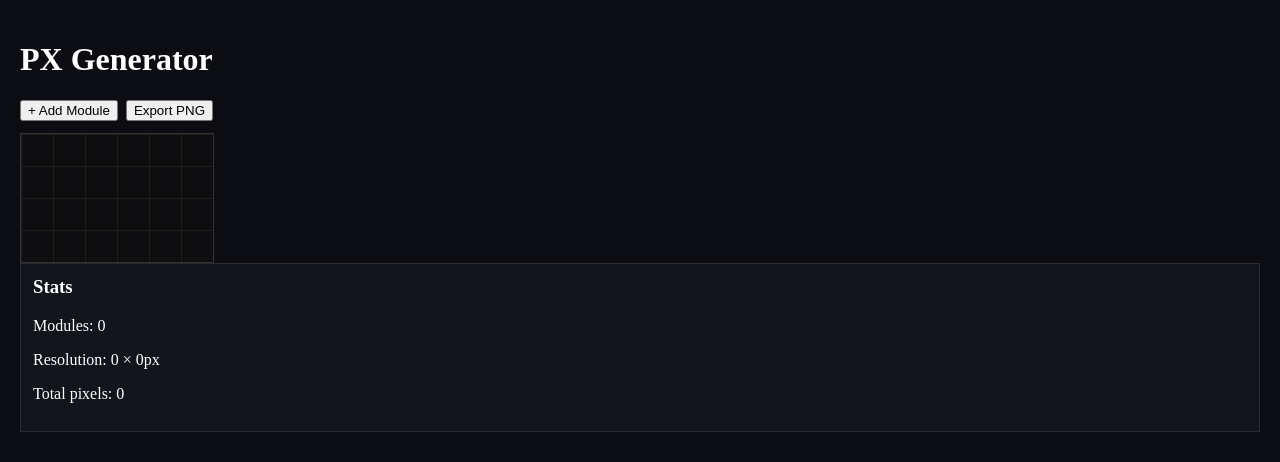
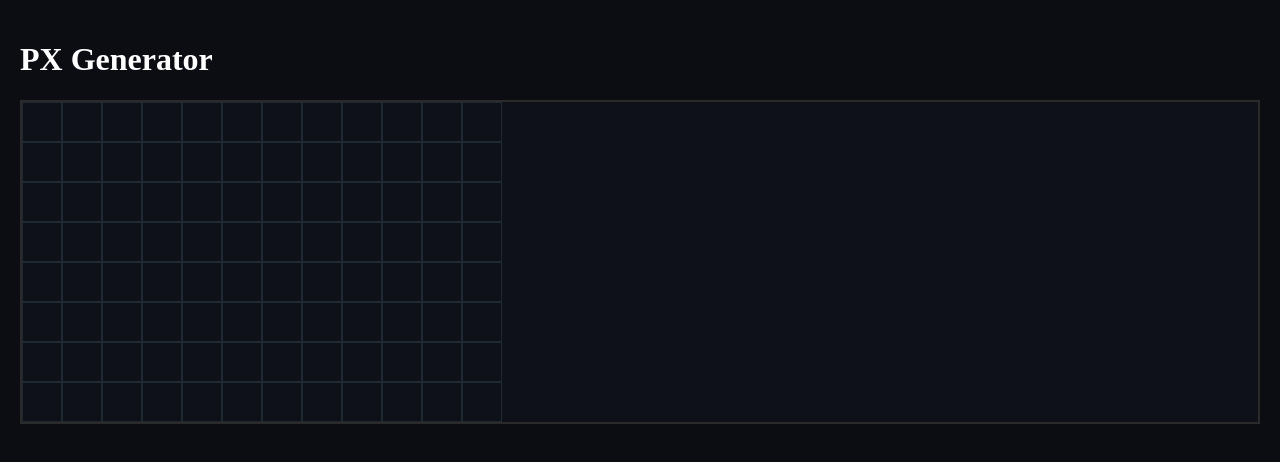
Before and after one commit to emiliozoom/px-generator, a Next.js app: page / in a window 1280 px wide. Shown: the top 462 px of the page. Built offline with nearby package versions, Linux system fonts and the light colour scheme.

Commit message:
Refactor PixelGridCanvas component structure

```diff
--- a/components/PixelGridCanvas.tsx
+++ b/components/PixelGridCanvas.tsx
@@ -1,94 +1,33 @@
 "use client";
 
-import { useState, useRef } from "react";
-import ModuleTile from "./ModuleTile";
-import StatsPanel from "./StatsPanel";
-import { toPng } from "html-to-image";
-
-const SCALE = 0.25;
+const GRID_COLS = 12;
+const GRID_ROWS = 8;
+const CELL_SIZE = 40; // px visuales por celda
 
 export default function PixelGridCanvas() {
-  // Resolución total de la pantalla LED
-  const screenWidthPx = 768;
-  const screenHeightPx = 512;
-
-  const [modules, setModules] = useState<any[]>([]);
-  const gridRef = useRef<HTMLDivElement>(null);
-
-  function addModule() {
-    const widthPx = 128;
-    const heightPx = 256;
-
-    let x = 0;
-    let y = 0;
-
-    for (const m of modules) {
-      x = m.x + m.widthPx;
-      if (x + widthPx > screenWidthPx) {
-        x = 0;
-        y += heightPx;
-      }
-    }
-
-    if (y + heightPx > screenHeightPx) return;
-
-    setModules([
-      ...modules,
-      {
-        id: crypto.randomUUID(),
-        widthPx,
-        heightPx,
-        x,
-        y,
-      },
-    ]);
-  }
-
-  async function exportPNG() {
-    if (!gridRef.current) return;
-    const dataUrl = await toPng(gridRef.current);
-    const link = document.createElement("a");
-    link.download = "px-generator.png";
-    link.href = dataUrl;
-    link.click();
-  }
-
   return (
-    <>
-      <div>
-        <div style={{ display: "flex", gap: 8 }}>
-          <button onClick={addModule}>+ Add Module</button>
-          <button onClick={exportPNG}>Export PNG</button>
-        </div>
-
+    <div style={{ marginTop: 20 }}>
       <div
-          ref={gridRef}
         style={{
-            marginTop: 12,
-            width: screenWidthPx * SCALE,
-            height: screenHeightPx * SCALE,
-            position: "relative",
-            background: "#0e0e11",
-            border: "1px solid #333",
-            backgroundImage:
-              "linear-gradient(#1f1f1f 1px, transparent 1px), linear-gradient(90deg, #1f1f1f 1px, transparent 1px)",
-            backgroundSize: "32px 32px",
+          display: "grid",
+          gridTemplateColumns: `repeat(${GRID_COLS}, ${CELL_SIZE}px)`,
+          gridTemplateRows: `repeat(${GRID_ROWS}, ${CELL_SIZE}px)`,
+          border: "2px solid #2a2a2a",
+          background: "#0e1117",
         }}
       >
-          {modules.map((m) => (
-            <ModuleTile
-              key={m.id}
-              m={m}
-              scale={SCALE}
-              onRemove={() =>
-                setModules(modules.filter((x) => x.id !== m.id))
-              }
+        {Array.from({ length: GRID_COLS * GRID_ROWS }).map((_, i) => (
+          <div
+            key={i}
+            style={{
+              width: CELL_SIZE,
+              height: CELL_SIZE,
+              border: "1px solid #1f2933",
+              boxSizing: "border-box",
+            }}
           />
         ))}
       </div>
     </div>
-
-      <StatsPanel modules={modules} />
-    </>
   );
 }
```
Lines whose indentation alone changed are shown as unchanged.
